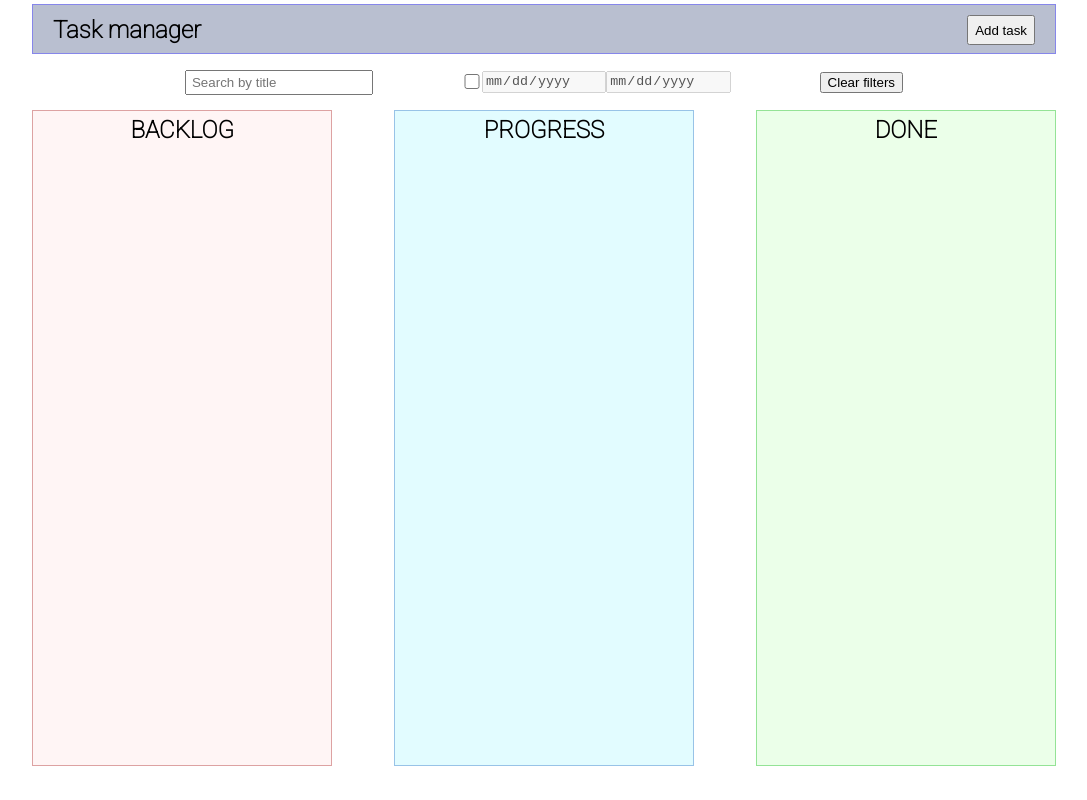
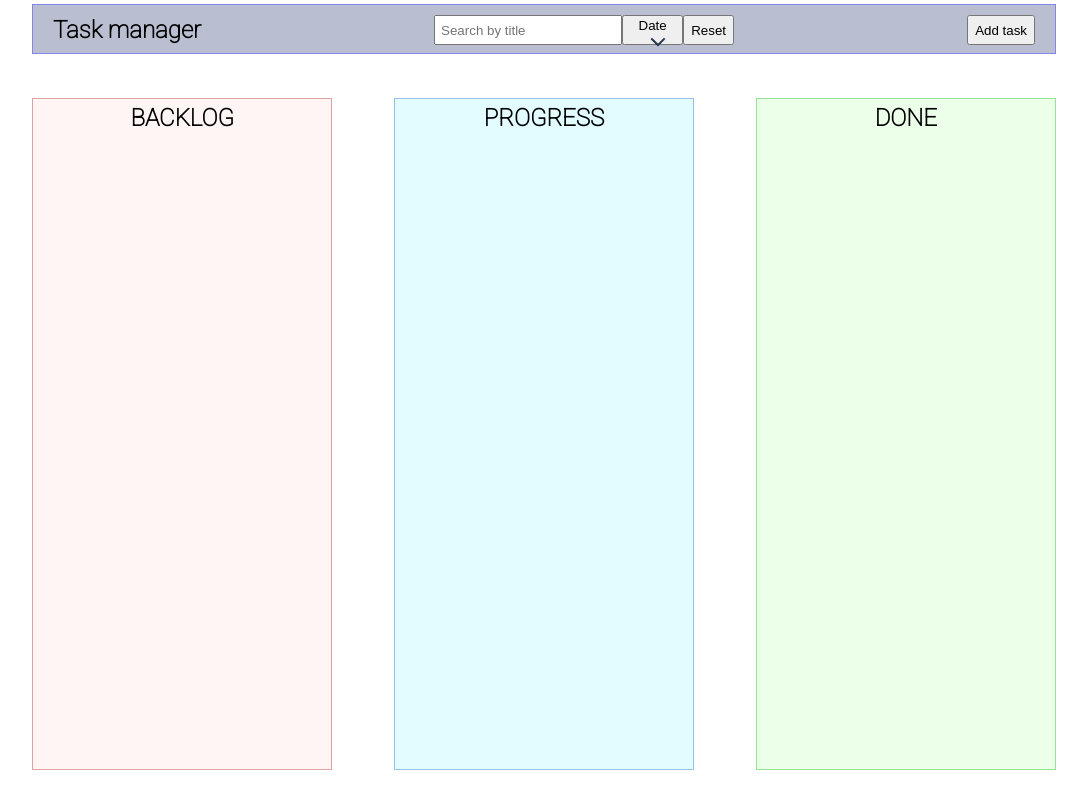
Before and after one commit to otaridi/task-manager, a React (Create React App) app: page / in a window 1280 px wide. Shown: the whole page, without its empty margins (96-1183 px from the left). Built offline with nearby package versions, Linux system fonts and the light colour scheme.

Commit message:
Add date filter, update ui

```diff
--- a/src/App.js
+++ b/src/App.js
@@ -2,14 +2,12 @@ import React from 'react'
 import './App.css';
 import Header from "./components/header/Header";
 import Dashboard from "./components/dashboard/Dashboard";
-import SearchCarts from "./components/filter-carts/SearchCarts";
 
 
 function App() {
     return (
         <>
             <Header/>
-            <SearchCarts />
             <Dashboard/>
         </>
     );
--- a/src/components/cart-modal/CartModal.js
+++ b/src/components/cart-modal/CartModal.js
@@ -41,15 +41,17 @@ const CartModal = ({toggleModal, values}) => {
         }
         // add new task
         if (title && description && !values) {
+            const date = new Date().toLocaleDateString()
             // finds max id from cart
             const ids = cart.map(el => el.id)
             const id = ids.length === 0 ? 1 : Math.max(...ids) + 1
-            dispatch({type: actions.ADD, title, description, status, id})
+            dispatch({type: actions.ADD, title, description, status, id, date})
             toggleModal()
         }
         // edit task
         if (values && title.length > 0 && description.length > 0) {
-            dispatch({type: actions.EDIT, title, description, status, id: values.id})
+            const date = new Date().toLocaleDateString()
+            dispatch({type: actions.EDIT, title, description, status, id: values.id,date})
             toggleModal()
         }
     }
@@ -80,7 +82,9 @@ const CartModal = ({toggleModal, values}) => {
                                   className={warning && formFields.description.length === 0 ? style.warning : ''}
                         />
                     </section>
-
+                     <section className={style.createDate}>
+                         {values? <h5>Created: {values.date}</h5>:null}
+                     </section>
                     <section className={style.cartFooter}>
 
                         <select id='status' className={style.select} value={formFields.status}
--- a/src/components/cart-modal/cartModal.module.css
+++ b/src/components/cart-modal/cartModal.module.css
@@ -25,6 +25,10 @@
     outline: none;
     border-radius: 2px;
     font-size: 1.2rem;
+}
+.createDate h5{
+    text-align: left;
+    margin: -15px 0 20px 16px;
 }
 .buttons button{
     height: 30px;
--- a/src/components/dashboard/Dashboard.js
+++ b/src/components/dashboard/Dashboard.js
@@ -10,7 +10,7 @@ import * as actions from '../../context/cart-reducer/cartActions'
 
 
 const Dashboard = () => {
-    const {cart, dispatch,cartFilter} = useCart()
+    const {cart, dispatch, cartFilter} = useCart()
     const onDrop = (item, monitor, status) => {
         dispatch({
             type: actions.DROP,
@@ -18,7 +18,6 @@ const Dashboard = () => {
             id: item.id
         })
     }
-
     const moveItem = (dragIndex, hoverIndex, columnStatus) => {
         const selectedCart = cart.filter(el => el.status === columnStatus)[dragIndex]
         dispatch({
@@ -29,7 +28,22 @@ const Dashboard = () => {
             columnStatus
         })
     }
-    const filteredCarts = cart.filter(el=>el.title.toLowerCase().includes(cartFilter.searchState))
+
+    const filterCartsByTitle = cart.filter(el => {
+        return el.title.toLowerCase().includes(cartFilter.searchState)
+    })
+    // Date search fields value
+    const {startDate, endDate} = cartFilter
+    const start = new Date(startDate)
+    const end = endDate ? new Date(endDate) : new Date(new Date().toLocaleDateString())
+    // Filter carts by date range
+    const filterCartsByDate = filterCartsByTitle.filter(el => {
+        const date = new Date(el.date);
+        return (date >= start && date <= end);
+    });
+    // check filter result
+    const carts = filterCartsByDate.length > 0 ? filterCartsByDate : filterCartsByTitle
+
     return (
         <DndProvider backend={HTML5Backend}>
             <div className={style.dashboardContainer}>
@@ -38,9 +52,9 @@ const Dashboard = () => {
                         return <div key={el.status}>
                             <div className={`${style.board} ${style[el.status]}`}>
                                 <h2>{el.status.toUpperCase()}</h2>
-                                <DropWrapper onDrop={onDrop} status={el.status} >
+                                <DropWrapper onDrop={onDrop} status={el.status}>
                                     {
-                                        filteredCarts.filter(i => i.status === el.status)
+                                        carts.filter(i => i.status === el.status)
                                             .map((item, index) => {
                                                 return <Cart key={item.id} item={item}
                                                              index={index}
--- a/src/components/dashboard/dashboard.module.css
+++ b/src/components/dashboard/dashboard.module.css
@@ -6,8 +6,9 @@
     grid-gap: 6%;
 }
 .board{
-    height: 82vh;
+    height: 84vh;
     overflow-y: auto;
+    margin-top: 40px;
 }
 .backlog{
     background-color: #fff5f5;
--- a/src/components/filter-carts/SearchCarts.js
+++ b/src/components/filter-carts/SearchCarts.js
@@ -1,38 +1,38 @@
-// eslint-disable-next-line no-unused-vars
-import React, {useEffect, useReducer, useState} from "react";
+import React, {useEffect, useState} from "react";
 import {useCart} from "../../context/cartContext";
 import style from './searchCarts.module.css'
 import {FILTER} from "../../context/cart-reducer/cartActions";
 
+const emptyDateFields = {
+    startDate: '',
+    endDate: ''
+}
 
 const SearchCarts = () => {
     const {dispatchFilter} = useCart()
     const [checked, setChecked] = useState(false)
     const [searchState, setSearchState] = useState('')
-
-    const [dateFilter, setDateFilter] = useReducer((state, newState) => ({...state, ...newState}),
-        {
-            startDate: '',
-            endDate: ''
-        }
-    );
+    const [dateFilter, setDateFilter] = useState(emptyDateFields)
     const {startDate, endDate} = dateFilter
 
     const dateChange = (e) => {
         const {name, value} = e.target
-        setDateFilter({
-            [name]: value
+        setDateFilter(prevState => {
+            return {
+                ...prevState,
+                [name]: value
+            }
         })
     }
 
     const toggleDateFilter = () => {
         setChecked(!checked)
-        setDateFilter({startDate: '', endDate: ''})
+        setDateFilter(emptyDateFields)
     }
     const clearInputFields = () => {
         setSearchState('')
         setChecked(false)
-        setDateFilter({startDate: '', endDate: ''})
+        setDateFilter(emptyDateFields)
         dispatchFilter({type: FILTER, searchState, startDate, endDate})
     }
 
@@ -44,28 +44,30 @@ const SearchCarts = () => {
         <div className={style.searchContainer}>
             <section className={style.searchField}>
                 <input type="search" placeholder='Search by title' value={searchState}
-                       onChange={(e) => setSearchState(e.target.value)}/>
+                       onChange={(e) => setSearchState(e.target.value)}
+                       title='Filter by title'
+                />
             </section>
-            <section className={style.dateSearch}>
-                <input type="checkbox" onChange={toggleDateFilter} value={!checked}
-                       checked={checked}
-                       title='filter by date'
-                       className={style.check}
-                />
+            <section className={style.dateSearch} style={{display: checked ? 'flex' : 'none'}}>
+                <label className={style.from}>From</label>
                 <input type="date"
                        name='startDate'
                        onChange={dateChange}
-                       disabled={!checked}
                        value={startDate}
                 />
+                <label>To</label>
                 <input type="date"
                        name='endDate'
                        onChange={dateChange}
-                       disabled={!checked}
                        value={endDate}
                 />
             </section>
-            <button onClick={clearInputFields}>Clear filters</button>
+            <button onClick={toggleDateFilter} className={style.dateDropDown}
+                    title='Filter by date'>Date<span
+                className={checked ? `${style.arrow} ${style.active}` : style.arrow}>
+                          <span/><span/></span>
+            </button>
+            <button onClick={clearInputFields} title='Clear filter'>Reset</button>
         </div>
     )
 }
--- a/src/components/filter-carts/searchCarts.module.css
+++ b/src/components/filter-carts/searchCarts.module.css
@@ -3,28 +3,74 @@
     display: flex;
     justify-content: space-evenly;
     align-items: center;
-    width: 70%;
+    width: 300px;
     margin:8px auto 8px;
+    position: relative;
 }
 .searchField input {
-    height: 25px;
+    height: 30px;
     /*width: 150px;*/
     padding-left: 5px;
+    outline: none;
 }
+
 .dateSearch{
+    /*border: 1px solid red;*/
+    height: 49px;
+    background-color: #b9bfd0;
+    border-bottom: 1px solid #8686ea;
     display: flex;
     justify-content: center;
     align-items: center;
+    position: absolute;
+    top: 40px;
 }
 .dateSearch input {
-    /*width: 120px;*/
+    margin: 0 10px;
 }
-.dateSearch .check{
-    width: 20px;
-    margin: 0;
-    height: 15px;
-    cursor: pointer;
+.dateSearch .from{
+    margin-left: 10px;
 }
 button {
     cursor: pointer;
+    height: 30px;
 }
+/* arrow animation */
+.dateDropDown{
+    width: 80px;
+}
+.arrow {
+    width: 16px;
+    height: 12px;
+    display: inline-block;
+    position: relative;
+    margin-left: 10px;
+}
+
+.arrow span {
+    top: 0.5rem;
+    position: absolute;
+    width: 0.62rem;
+    height: 0.1rem;
+    background-color: #26364c;
+    display: inline-block;
+    transition: all 0.2s ease;
+}
+
+.arrow span:first-of-type {
+    left: 0;
+    transform: rotate(45deg);
+}
+
+.arrow span:last-of-type {
+    right: 0;
+    transform: rotate(-45deg);
+}
+
+.arrow.active span:first-of-type {
+    transform: rotate(-45deg);
+}
+
+.arrow.active span:last-of-type {
+    transform: rotate(45deg);
+}
--- a/src/components/header/Header.js
+++ b/src/components/header/Header.js
@@ -3,6 +3,7 @@ import style from './header.module.css'
 import Modal from "../modal/Modal";
 import CartModal from "../cart-modal/CartModal";
 import {useModal} from "../../hooks/useModal";
+import SearchCarts from "../filter-carts/SearchCarts";
 
 const Header = () => {
     const {showModal,toggleModal} = useModal()
@@ -10,6 +11,7 @@ const Header = () => {
         <div className={style.headerContainer}>
             <ul>
                 <li><h2>Task manager</h2></li>
+                <SearchCarts />
                 <li>
                     <button className={style.addBtn}
                             onClick={toggleModal}>Add task
--- a/src/context/cart-reducer/cartMethods.js
+++ b/src/context/cart-reducer/cartMethods.js
@@ -1,11 +1,11 @@
 const addNewCart = (cart, action) => {
-    const {title, description, status, id} = action
-    return [...cart, {title, description, status, id}]
+    const {title, description, status, id, date} = action
+    return [...cart, {title, description, status, id, date}]
 }
 
 const editCart = (cart, action) => {
-    const {title, description, status, id} = action
-    return cart.map(el => el.id === id ? {...el, title, description, status} : el)
+    const {title, description, status, id,date} = action
+    return cart.map(el => el.id === id ? {...el, title, description, status,date} : el)
 }
 
 const deleteCart = (cart, action) => {
```
